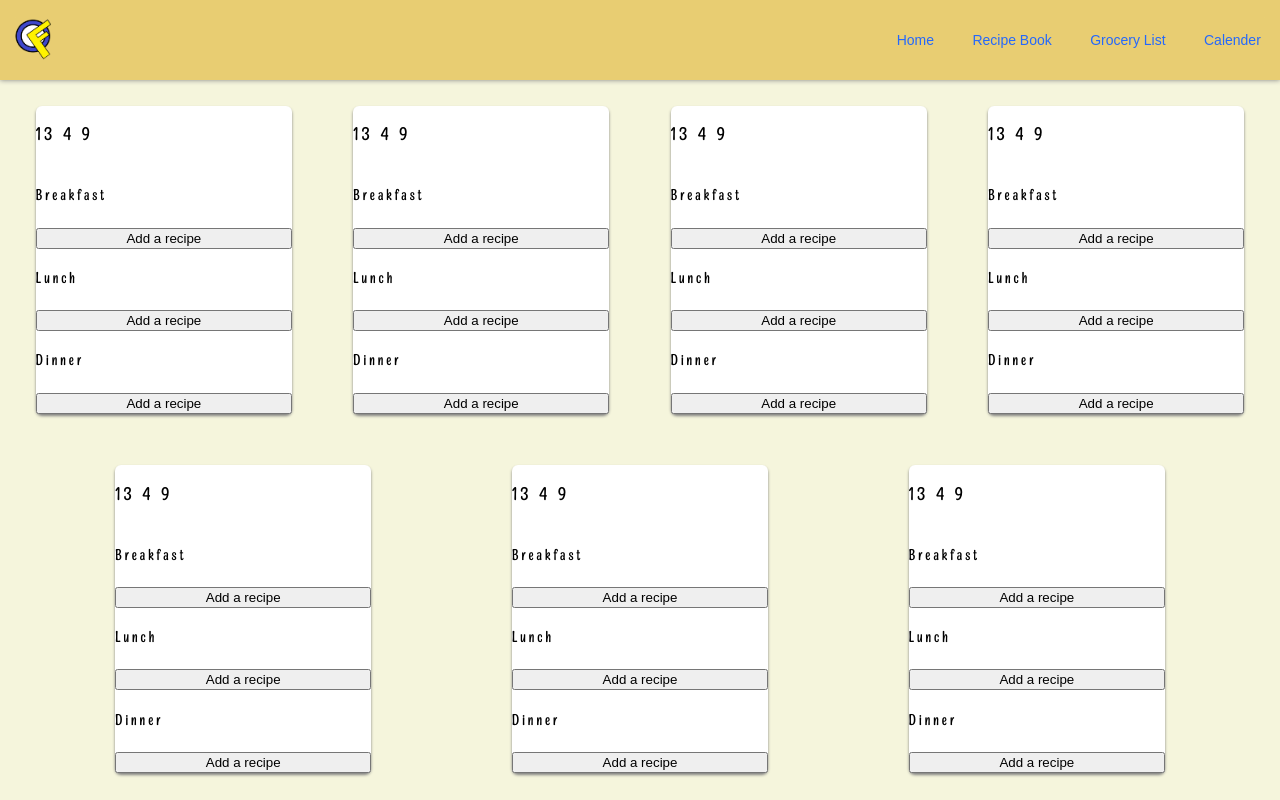
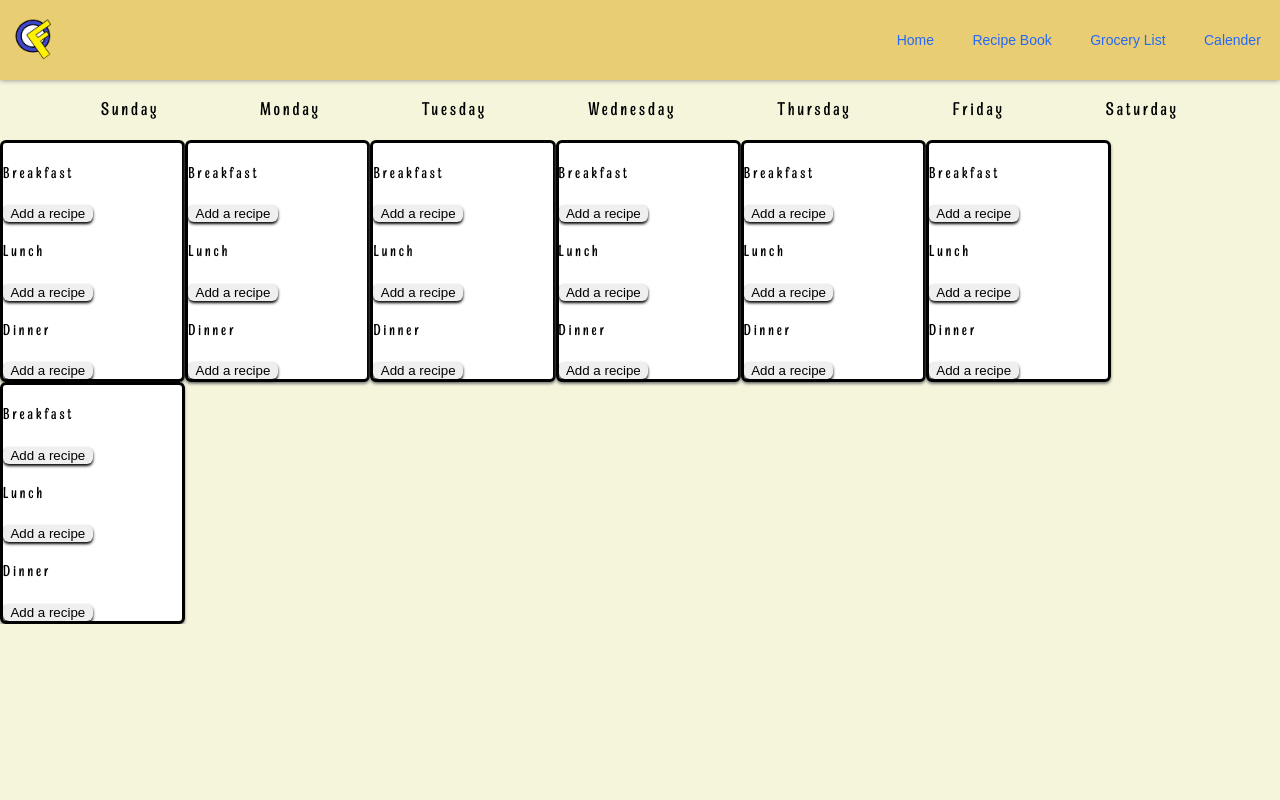
Before and after one commit to Cwoodard2/QuickFoods, a React (Create React App) app: page /#/calender in a window 1280 px wide. Built offline with nearby package versions, Linux system fonts and the light colour scheme; no server answers.

Commit message:
Working to figure out how to make calendar work some ideas are in the works

```diff
--- a/src/components/Calendar.js
+++ b/src/components/Calendar.js
@@ -1,27 +1,65 @@
-import React from "react";
+import React, { useEffect, useState } from "react";
 import "./Calendar.scss";
 
-export default function Calendar() {
+export default function Calendar(props) {
+    const [details, setDetails] = useState("details-hidden");
+    const [recipeShow, setRecipeShow] = useState("");
+    const [recipeSet, setRecipeSet] = useState(false);
+    var dayOfWeek = props.day;
     var date = new Date();
     var getDay = date.getDay();
     var getDate = date.getDate();
     var getMonth = date.getMonth();
+    var recipe = {
+        Name: "Placeholder",
+        Prep: "1 min",
+        Cook: "2 min"
+    }
+
+    useEffect(() => {
+        const isRecipeSet = () => {
+            if (!recipeSet) {
+                setRecipeShow("calendar-item-hidden");
+            } else {
+                setRecipeShow("calendar-item");
+            }
+        }
+
+        isRecipeSet();
+    }
+    )
 
     const addRecipe = (whichMeal) => {
-        console.log(whichMeal);
+        setRecipeShow("calendar-item");
+        setRecipeSet(true);
         return "this is a word";
+    }
+
+    const showDetails = () => {
+        if (details === "details-hidden") {
+            setDetails("details");
+        } else {
+            setDetails("details-hidden");
+        }
     }
 
     return(
         <div>
             <div className="calendar-day">
-                <h3>{getDate} {getDay} {getMonth}</h3>
+                {/* <h3>{dayOfWeek}</h3> */}
                 <h4>Breakfast</h4>
-                <button onClick={() => addRecipe("breakfast")}>Add a recipe</button>
+                <div onClick={() => showDetails()} className={recipeShow}>
+                    <p>{recipe.Name}</p>
+                    <div className={details}>
+                        <p>{recipe.Prep}</p>
+                        <p>{recipe.Cook}</p>
+                    </div>
+                </div>
+                <button onClick={() => addRecipe("breakfast")} className="recipe-button">Add a recipe</button>
                 <h4>Lunch</h4>
-                <button onClick={() => addRecipe("lunch")}>Add a recipe</button>
+                <button onClick={() => addRecipe("lunch")} className="recipe-button">Add a recipe</button>
                 <h4>Dinner</h4>
-                <button onClick={() => addRecipe("dinner")}>Add a recipe</button>
+                <button onClick={() => addRecipe("dinner")} className="recipe-button">Add a recipe</button>
             </div>
         </div>
     )
--- a/src/components/Calendar.scss
+++ b/src/components/Calendar.scss
@@ -2,8 +2,9 @@
     display: flex;
     flex-direction: column;
     height: auto;
-    width: 20vw;
-    margin: 2vw;
+    width: 14vw;
+    border: solid;
+    // margin: 2vw;
     border-radius: 6px;
     background-color: white;
     box-shadow: 0px 2px 3px 0px grey;
@@ -13,6 +14,32 @@
     }
 }
 
+.details {
+    display: block;
+}
+
+.details-hidden {
+    display: none;
+}
+
+.recipe-button {
+    width: 7vw;
+    border-radius: 6px;
+    border: none;
+    cursor: pointer;
+    box-shadow: 0px 2px 3px 0px;
+}
+
+.calendar-item {
+    background-color: rgba(0, 255, 255, 1);
+    margin: 0.25vw;
+    border-radius: 6px;
+}
+
+.calendar-item-hidden {
+    display: none;
+}
+
 @media screen and (max-width: 500px){
     .calendar-day {
         width: 90vw;
--- a/src/pages/calender.js
+++ b/src/pages/calender.js
@@ -7,14 +7,25 @@ export default function Calender() {
     return(
         <StandardPage>
             <Navigation />
-            <div className="row" style={{justifyContent: "space-evenly", flexWrap: "wrap"}}>
-                <Calendar />
-                <Calendar />
-                <Calendar />
-                <Calendar />
-                <Calendar />
-                <Calendar />
-                <Calendar />
+            <div className="column">
+                <div className="row" style={{justifyContent: "space-evenly"}}>
+                    <h3>Sunday</h3>
+                    <h3>Monday</h3>
+                    <h3>Tuesday</h3>
+                    <h3>Wednesday</h3>
+                    <h3>Thursday</h3>
+                    <h3>Friday</h3>
+                    <h3>Saturday</h3>
+                </div>
+                <div className="row" style={{flexWrap: "wrap"}}>
+                <Calendar day="Sunady"/>
+                <Calendar day="Monday"/>
+                <Calendar day="Tuesday"/>
+                <Calendar day="Wednesday"/>
+                <Calendar day="Thursday"/>
+                <Calendar day="Friday"/>
+                <Calendar day="Saturday"/>
+            </div>
             </div>
         </StandardPage>
     );
```
